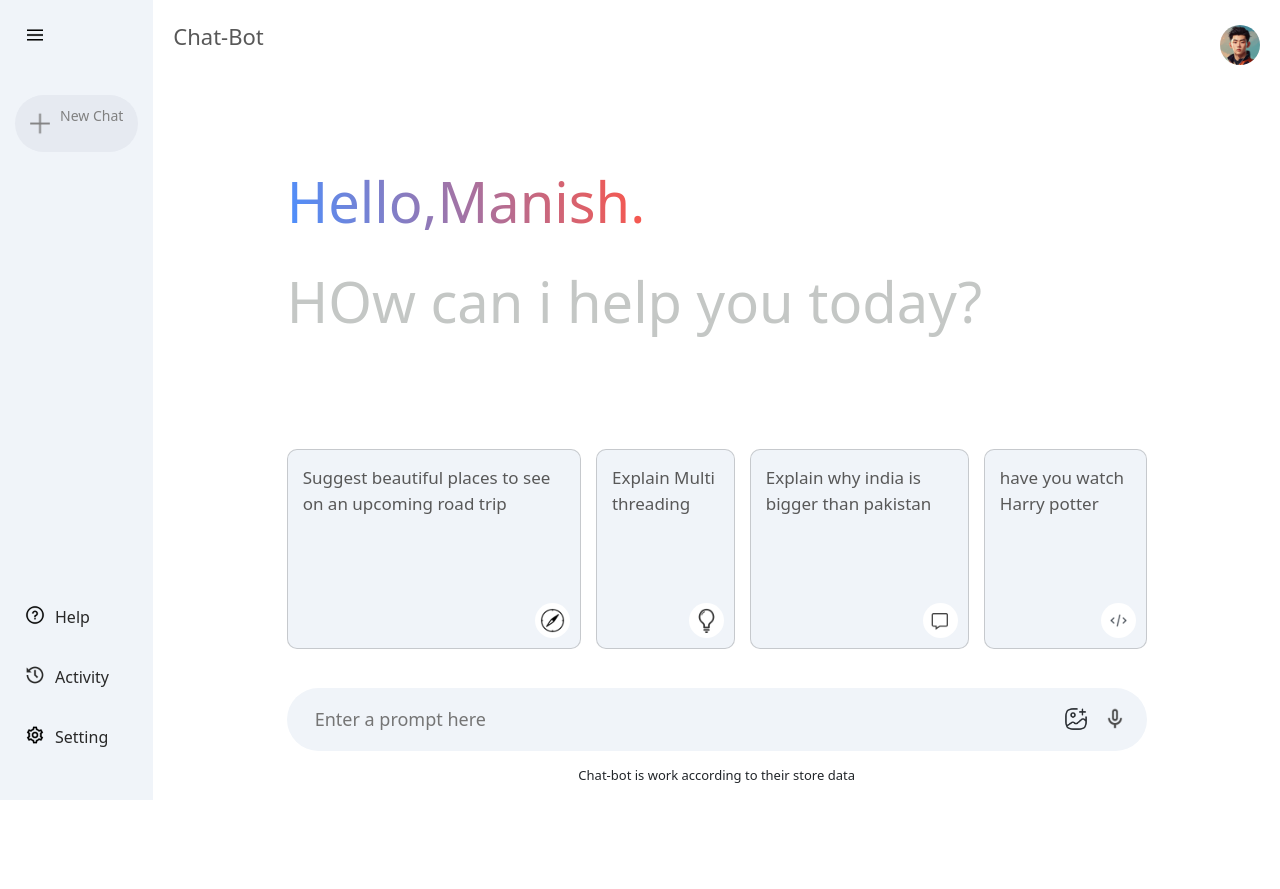
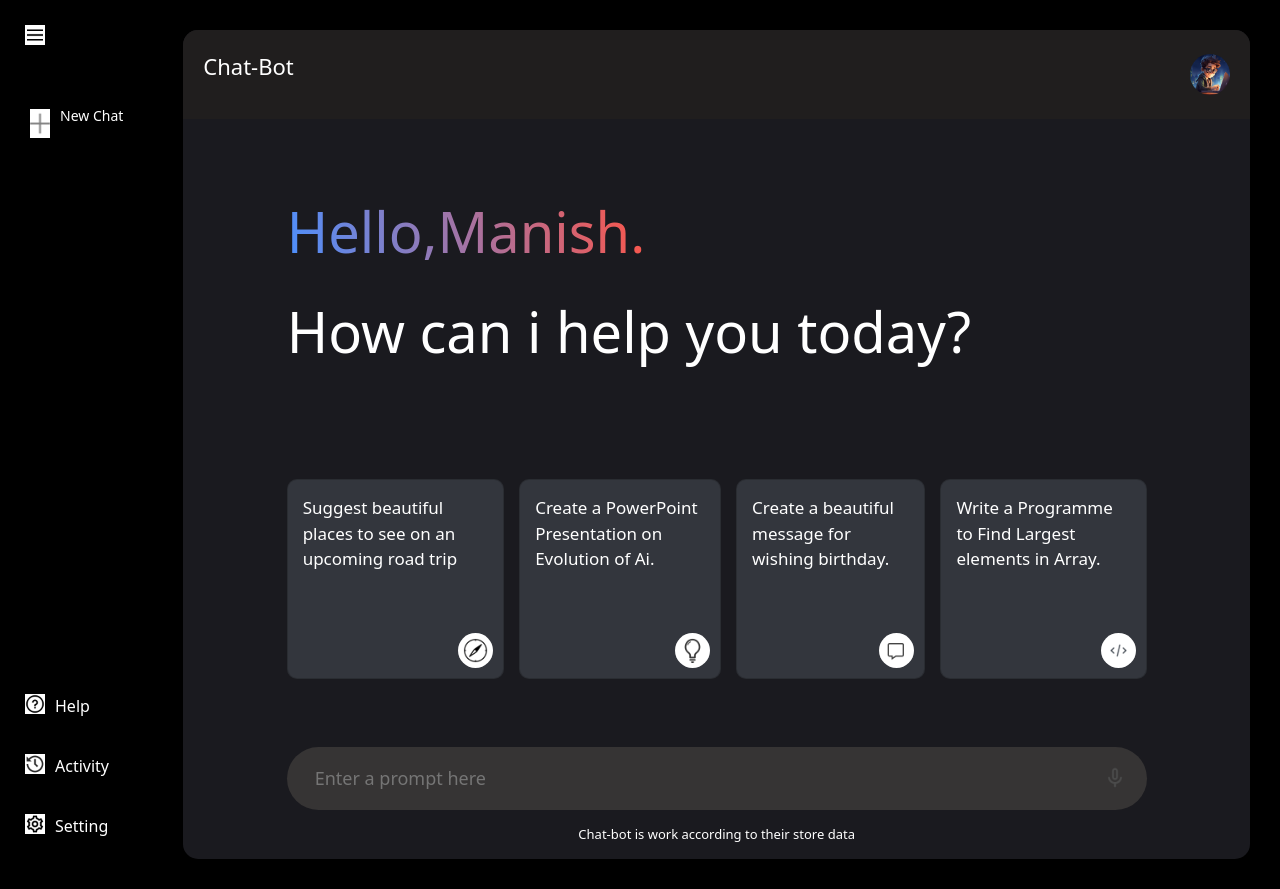
Before and after one commit to ManishPatidar806/Chat-Boot, a React (Vite) app: page / in a window 1280 px wide. Both pictures are taken after a click on the picture 35 px from the left and 35 px from the top of the page. Before the commit the page ends 800 px from the top, so only its background shows below. Built offline with nearby package versions, Linux system fonts and the light colour scheme.

Commit message:
Update components file

```diff
--- a/src/Components/Center.css
+++ b/src/Components/Center.css
@@ -1,8 +1,11 @@
 .Center{
     flex: 1;
     min-height: 100vh;
-    padding-bottom: 15vh;
+    padding-bottom: 20vh;
+    margin: 30px;
     position: relative;
+   border-radius: 15px;
+   background-color: #1a1a1f;
 }
 
 .Center .nav{
@@ -11,17 +14,25 @@
     justify-content: space-between;
     font-size: 22px;
     padding: 20px;
-    color: #585858;
+    color: #5d5959;
+    border-top-left-radius: 15px;
+    border-top-right-radius: 15px;
+    background-color: rgb(32, 30, 30);
+}
+.Center .nav p{
+    background-color: rgb(32, 30, 30);
 }
 
 .Center .nav img{
     width: 40px;
     border-radius: 50%;
+    background-color: rgb(32, 30, 30);
 }
 
  .Center-container{
     max-width: 900px;
     margin: auto;
+    background-color: #1a1a1f;
 }
 .Center .greet{
     margin: 50px 0px;
@@ -29,6 +40,10 @@
     color: #c4c7c5;
     font-weight: 500;
     padding: 20px;
+    background-color: #1a1a1f;
+}
+.Center .greet p{
+    background-color: #1a1a1f;
 }
 .Center .greet span{
     background: -webkit-linear-gradient(16deg,#4b90ff,#ff5546);
@@ -40,12 +55,13 @@
     grid-template-columns: repeat(auto-fill,minmax(180px,1fr));
     gap: 15px;
     padding: 20px;
+    background-color: #1a1a1f;
 
 }
 .Center .card{
     height: 200px;
     padding: 15px;
-    background-color: #f0f4f9;
+    background-color: #33363d;
     border-radius: 10px;
     position: relative;
     cursor: pointer;
@@ -62,8 +78,9 @@
 }
 
 .Center .card p{
-    color: #585858;
+    color: white;
     font-size: 17px;
+    background-color: #33363d;
 }
 .Center .card:hover{
     background-color: #dfe4ea;
@@ -76,19 +93,25 @@
     max-width: 900px;
     padding: 0px 20px;
     margin: auto;
+    background-color: #1a1a1f;
 }
 .search-box{
     display: flex;
     align-items: center;
     justify-content: space-between;
     gap: 20px;
-    background-color: #f0f4f9;
+    background-color: rgb(54, 52, 52);
     padding: 10px 20px;
     border-radius: 50px;
+}
+.imagesection{
+    background-color: rgb(54, 52, 52);
 }
 .search-box img{
     width: 24px;
     cursor: pointer;
+    color: rgb(232, 33, 33);
+    background-color: rgb(54, 52, 52);
 }
 .search-box input{
     flex:1;
@@ -103,6 +126,7 @@
     display: flex;
     align-items: center;
     gap: 15px;
+    background-color: rgb(54, 52, 52);
 }
 
 .Center .bottom-info{
@@ -110,11 +134,13 @@
     margin: 15px auto;
     text-align: center;
     font-weight: 300;
+    background-color: #1a1a1f;
 }
 .result{
     padding: 0px 5%;
     max-height: 70vh;
     overflow-y: scroll;
+    background-color: #1a1a1f;
 }
 
 .result::-webkit-scrollbar{
@@ -125,17 +151,25 @@
     margin: 40px 0px;
     display: flex;
     align-items: center;
+    text-align: center;
+    border-radius: 15px;
     gap: 20px;
+    height: 4rem;
+
 }
 
 .result img{
-    width: 40px;
+    width: 45px;
     border-radius: 50%;
+    margin-left:3px ;
+
 }
 .result-data{
     display: flex;
     align-items: start;
     gap: 20px;
+    border-radius: 20px;
+
 }
 .loader{
     width: 100%;
--- a/src/Components/Center.jsx
+++ b/src/Components/Center.jsx
@@ -34,8 +34,8 @@ export default function Center() {
             <div className="Center-container">
                 {!showResult?<>
                  <div className="greet">
-                    <p><span>Hello,Manish.</span></p>
-                    <p>HOw can i help you today?</p>
+                    <p ><span>Hello,Manish.</span></p>
+                    <p>How can i help you today?</p>
 
                 </div>
 
@@ -45,15 +45,15 @@ export default function Center() {
                         <img src={assets.compass_icon} alt="" />
                     </div>
                     <div className="card">
-                        <p>Explain Multi threading</p>
+                        <p>Create a PowerPoint Presentation on Evolution of Ai.</p>
                         <img src={assets.bulb_icon} alt="" />
                     </div>
                     <div className="card">
-                        <p>Explain why india is bigger than pakistan</p>
+                        <p>Create a beautiful message for wishing birthday.</p>
                         <img src={assets.message_icon} alt="" />
                     </div>
                     <div className="card">
-                        <p>have you watch Harry potter</p>
+                        <p>Write a Programme to Find Largest elements in Array.</p>
                         <img src={assets.code_icon} alt="" />
                     </div></div>
                 </>:
@@ -80,7 +80,7 @@ export default function Center() {
                 <div className="main-bottom">
                     <form className="search-box" onSubmit={handleSubmit}>
                         <input onChange={(e)=>setinput(e.target.value)} value={input} type="text" placeholder="Enter a prompt here" />
-                        <div> <img src={assets.gallery_icon} alt="" />
+                        <div className="imagesection">
                             <img src={assets.mic_icon} alt="" />
                            {input?
                            <button type="submit">
--- a/src/Components/Mainbox.css
+++ b/src/Components/Mainbox.css
@@ -1,4 +1,8 @@
-
+*{
+    background-color: black;
+    color: white;
+}
 .MainBox{min-height: 100vh;
 display: flex;
+
 }
--- a/src/Components/SIdeBar.css
+++ b/src/Components/SIdeBar.css
@@ -1,15 +1,18 @@
+
 .sidebar{
     min-height: 100vh;
     display: inline-flex;
     flex-direction: column;
     justify-content: space-between;
-    background-color: #f0f4f9;
+    background-color: black;
     padding: 25px 15px;
+    color: white;
 
 }
 
 .sidebar img{
     width: 20px;
+    background-color: white;
 }
 .sidebar .menu{
     display: block;
@@ -22,7 +25,7 @@
     align-items: center;
     gap: 10px;
     padding: 10px 15px;
-    background-color: #e6eaf1;
+    background-color: black;
     border-radius: 50px;
     font-size: 14px;
     color: grey;
@@ -49,9 +52,12 @@
     color: #282828;
     cursor: pointer;
   }
-
+ .recent-para:hover{
+  background-color: #262626;
+}
   .sidebar .recent-entry:hover{
-    background-color: #e2e6eb;
+    background-color: #262626;
+    color: #262626;
   }
 
   .sidebar .bottom{
--- a/src/Components/SideBar.jsx
+++ b/src/Components/SideBar.jsx
@@ -28,7 +28,7 @@ const loadprompt = async (prompt)=>{
                     return (
                        <div onClick={()=>loadprompt(item)} className="recent-entry">
                         <img src={assets.message_icon} alt="" />
-                        <p>{item.slice(0,18)}...</p>
+                        <p className="recent-para">{item.slice(0,18)}...</p>
                     </div>
                     )
                 })}
@@ -38,15 +38,15 @@ const loadprompt = async (prompt)=>{
             <div className="bottom">
                 <div className="bottom-item recent-entry">
                     <img src={assets.question_icon} alt="" />
-                    {extended ? <p>Help</p> : null}
+                    {extended ? <p className="recent-para">Help</p> : null}
                 </div>
                 <div className="bottom-item recent-entry">
                     <img src={assets.history_icon} alt="" />
-                    {extended ? <p>Activity</p> : null}
+                    {extended ? <p className="recent-para">Activity</p> : null}
                 </div>
                 <div className="bottom-item recent-entry">
                     <img src={assets.setting_icon} alt="" />
-                    {extended ? <p>Setting</p> : null}
+                    {extended ? <p className="recent-para">Setting</p> : null}
                 </div>
             </div>
         </div >
```
Also changed, not shown: src/assets/user_icon.png.
